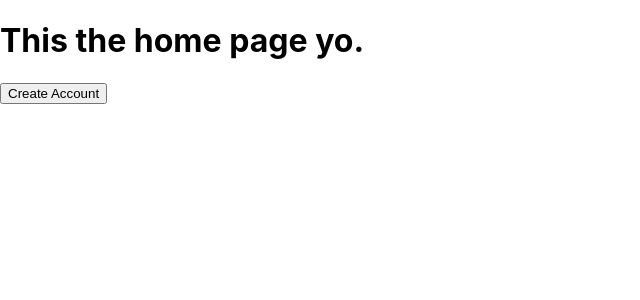
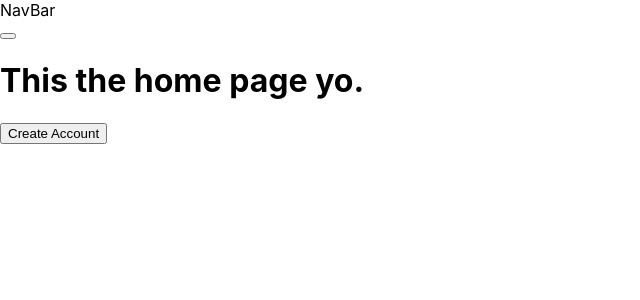
Before and after one commit to paulhuii/yychacks-2023, a React (Create React App) app: page / in a window 1280 px wide. Shown: the top 300 px of the page, without its empty margins (0-640 px from the left). Built offline with nearby package versions, Linux system fonts and the light colour scheme.

Commit message:
Added NavBar, Login, and CreateAccount js files

```diff
--- a/src/App.js
+++ b/src/App.js
@@ -1,10 +1,15 @@
 import Home from './pages/Home'
+import Login from './pages/Login'
+import CreateAccount from './pages/CreateAccount'
 import {BrowserRouter, Routes, Route} from 'react-router-dom'
 const App = () => {
   return (
       <BrowserRouter>
         <Routes>
-          <Route path={"/"} element={<Home/>}/>
+            <Route path={"/"} element={<Home/>}/>
+            <Route path={"/login"} element={<Login/>}/>
+            <Route path={"/CreateAccount"} element={<CreateAccount/>}/>
+
         </Routes>
       </BrowserRouter>
   );
--- /dev/null
+++ b/src/components/NavBar.js
@@ -0,0 +1,14 @@
+const Nav = () => {
+
+    return (
+        <nav>
+            <div className={"logo-container"}>
+                NavBar
+            </div>
+            <button className={"Home button"}>
+
+            </button>
+        </nav>
+    )
+}
+export default Nav
--- /dev/null
+++ b/src/pages/CreateAccount.js
@@ -0,0 +1,8 @@
+const CreateAccount = () => {
+    return (
+        <div>
+            CreateAccount
+        </div>
+    )
+}
+export default CreateAccount
--- a/src/pages/Home.js
+++ b/src/pages/Home.js
@@ -1,3 +1,4 @@
+import NavBar from '../components/NavBar'
 const Home = () => {
 
     const authToken = false
@@ -5,8 +6,11 @@ const Home = () => {
     const handleClick = () => {
         console.log('clicked')
     }
+
+
     return (
         <>
+            <NavBar/>
             <div className="Home">
                 <h1>This the home page yo.</h1>
                 <button className={"primary-button"} onClick={handleClick}>
--- /dev/null
+++ b/src/pages/Login.js
@@ -0,0 +1,8 @@
+const Login = () => {
+    return (
+        <div>
+            Login
+        </div>
+    )
+}
+export default Login
```
Also changed, not shown: src/components/NavBar.css (added).
